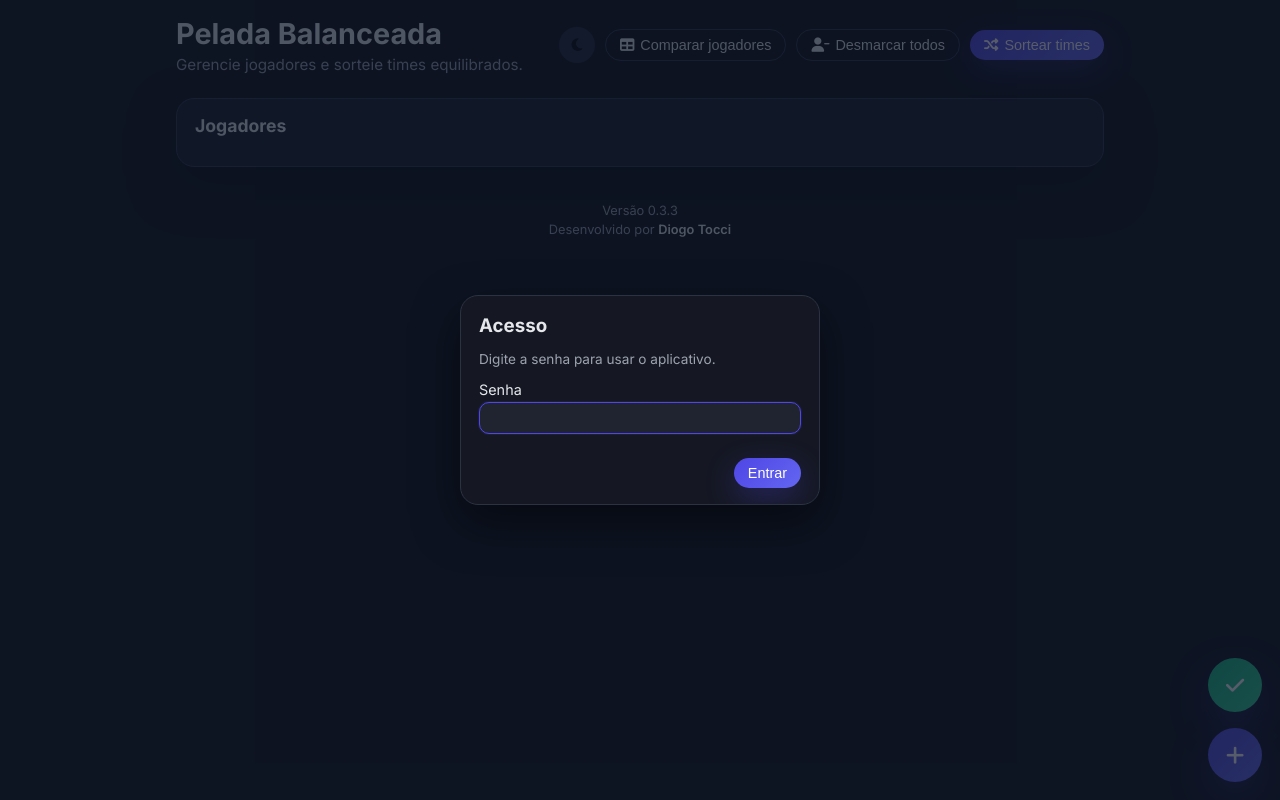
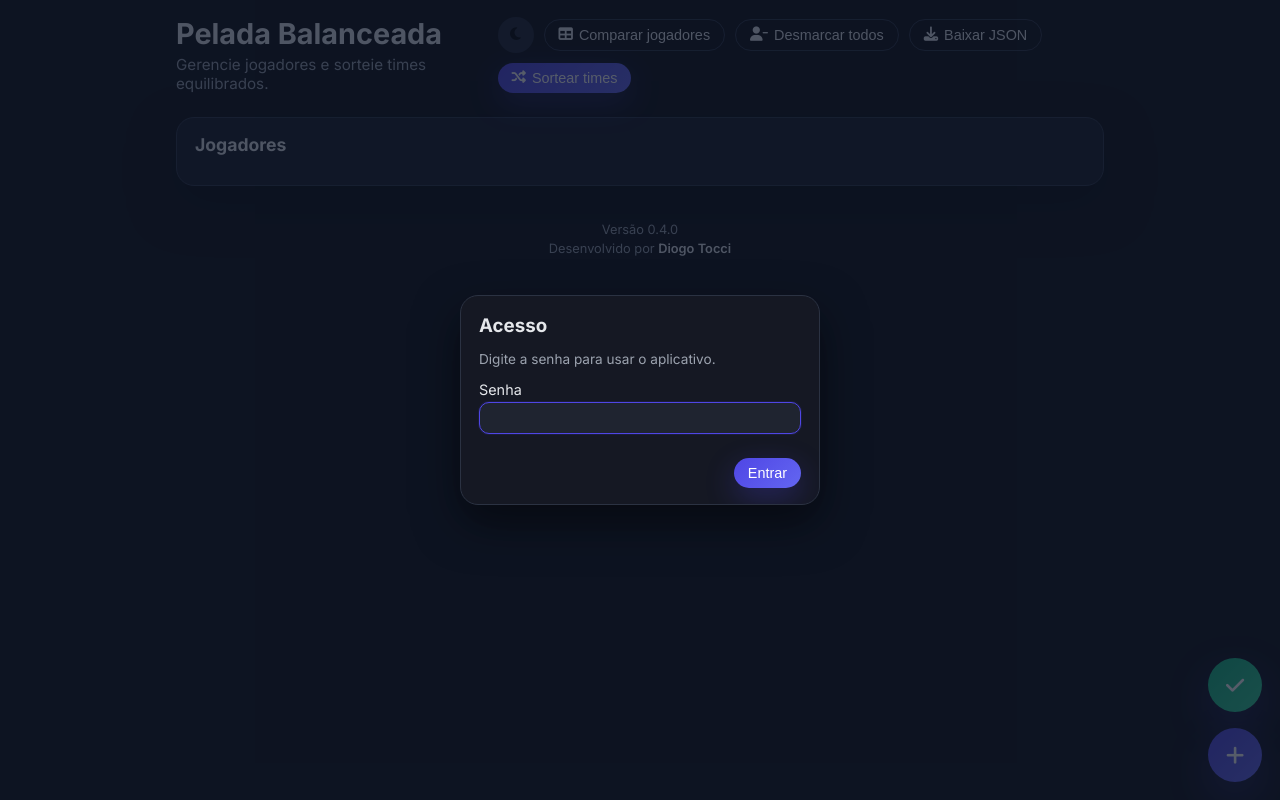
Before and after one commit to diogotocci/pelada-manager, a Flask app: page / in a window 1280 px wide. Run offline with Flask 3, Linux system fonts and the light colour scheme.

Commit message:
adding download players.json and app version on docker compose

```diff
--- a/app.py
+++ b/app.py
@@ -1,5 +1,5 @@
 import os
-from flask import Flask, render_template, jsonify, request, abort
+from flask import Flask, render_template, jsonify, request, abort, send_file
 
 from storage.json_storage import PlayerStorage
 from services.team_balancer import balance_teams
@@ -8,7 +8,7 @@ app = Flask(__name__)
 
 BASE_DIR = os.path.dirname(os.path.abspath(__file__))
 PASSWORD_FILE = os.path.join(BASE_DIR, "password.txt")
-APP_VERSION = os.getenv("APP_VERSION", "0.3.3")
+APP_VERSION = os.getenv("APP_VERSION", "0.4.0")
 
 player_storage = PlayerStorage("data/players.json")
 
@@ -36,6 +36,21 @@ def check_password():
         return jsonify({"valid": True})
 
     return jsonify({"valid": False}), 401
+
+
+@app.route("/api/export-players", methods=["GET"])
+def export_players():
+    players_file = os.path.join(BASE_DIR, "data", "players.json")
+
+    if not os.path.exists(players_file):
+        abort(404, description="Players file not found")
+
+    return send_file(
+        players_file,
+        as_attachment=True,
+        download_name="players.json",
+        mimetype="application/json",
+    )
 
 
 @app.route("/api/players", methods=["GET"])
@@ -155,13 +170,7 @@ def draw_teams():
     if not data or "team_size" not in data:
         abort(400, description="Missing 'team_size' field")
 
-    try:
-        team_size = int(data["team_size"])
-    except ValueError:
-        abort(400, description="'team_size' must be an integer")
-
-    if team_size <= 0:
-        abort(400, description="'team_size' must be greater than 0")
+    team_size = int(data["team_size"])
 
     players = [p for p in player_storage.get_all_players() if p.active]
 
--- a/docker-compose.yml
+++ b/docker-compose.yml
@@ -15,4 +15,5 @@ services:
       FLASK_RUN_HOST: 0.0.0.0
       FLASK_ENV: production
       PYTHONUNBUFFERED: "1"
+      APP_VERSION: "0.4.0"
     restart: unless-stopped
--- a/static/js/main.js
+++ b/static/js/main.js
@@ -50,6 +50,8 @@ const closeApprovalBtn = document.getElementById("close-approval-btn");
 const authPasswordInput = document.getElementById("auth-password");
 const authSubmitBtn = document.getElementById("auth-submit-btn");
 const authErrorEl = document.getElementById("auth-error");
+
+const exportJsonBtn = document.getElementById("export-json-btn");
 
 function loadTheme() {
   const saved = localStorage.getItem("pelada-theme") || "dark";
@@ -824,6 +826,12 @@ if (authPasswordInput) {
   });
 }
 
+if (exportJsonBtn) {
+  exportJsonBtn.addEventListener("click", () => {
+    window.location.href = "/api/export-players";
+  });
+}
+
 document.addEventListener("DOMContentLoaded", () => {
   loadTheme();
   renderStarWidget(starWidgetEl, 0);
--- a/templates/index.html
+++ b/templates/index.html
@@ -46,6 +46,11 @@
         <button id="clear-all-btn" class="secondary-button">
           <i class="fa-solid fa-user-minus"></i>
           Desmarcar todos
+        </button>
+
+        <button id="export-json-btn" class="secondary-button">
+          <i class="fa-solid fa-download"></i>
+          Baixar JSON
         </button>
 
         <button id="draw-teams-btn" class="primary-button">
```
